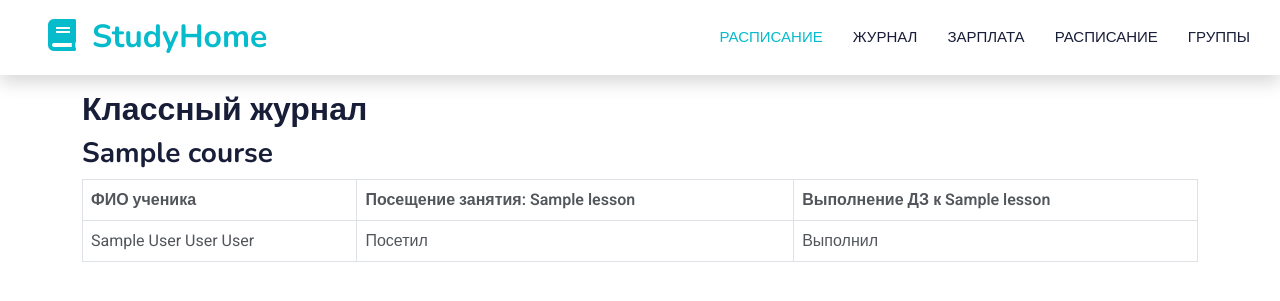
After one commit to AkiyamaNoKami/StudyHome, a Django app: page /teacher_personal/journal/ in a window 1280 px wide. The commit adds this page. Shown: the top 301 px of the page. Run offline with Django 4.2, Linux system fonts and the light colour scheme; a user stored in the database is signed in; tables that the repository leaves empty hold one stand-in row (values such as "Sample post"); some libraries are stand-ins or nearby versions.

Commit message:
Create basic journal functionality

```diff
--- a/course/models.py
+++ b/course/models.py
@@ -94,6 +94,7 @@ class StudentHomework(models.Model):
     answer_3 = models.CharField(max_length=255)
     answer_4 = models.CharField(max_length=255)
     total_grade = models.IntegerField(null=True, blank=True)
+    watch_lesson = models.BooleanField(default=False)
 
     def __str__(self):
         return f'Homework for {self.student.name} on {self.homework.lesson.title}'
--- a/teacher_personal/urls.py
+++ b/teacher_personal/urls.py
@@ -1,5 +1,5 @@
 from django.urls import include, path
-from .views import teacher_personal_view, teacher_homework_view, update_grade_view
+from .views import teacher_personal_view, teacher_homework_view, update_grade_view, journal_view
 
 app_name='teacher_personal'
 
@@ -7,4 +7,5 @@ urlpatterns = [
     path('', teacher_personal_view, name='teacher_personal'),
     path('homeworks/<int:lesson_id>/', teacher_homework_view, name='teacher_homeworks'),
     path('update_grade/<int:lesson_id>/', update_grade_view,name='update_grade'),
+    path('journal/', journal_view, name='teacher_journal'),
 ]
--- a/teacher_personal/views.py
+++ b/teacher_personal/views.py
@@ -66,6 +66,7 @@ def update_grade_view(request, lesson_id):
             lesson = Lesson.objects.get(pk=lesson_id, teacher=teacher)
             students = Student.objects.all()
 
+
             if request.method == 'POST':
                 form = GradeForm(request.POST)
                 if form.is_valid():
@@ -90,3 +91,46 @@ def update_grade_view(request, lesson_id):
             return render(request, 'teacher_pm/teacher_homework.html', context)
     except Account.DoesNotExist:
         return redirect('account:login')
+
+
+# def journal_view(request):
+#     return render(request, 'teacher_pm/journal.html')
+
+@login_required(login_url='account:login')
+def journal_view(request):
+    try:
+        account = request.user
+        if account.teacher:
+            teacher = account.teacher
+            student_homeworks = {}
+            teacher_courses = Course.objects.filter(teacher=teacher)
+            lessons = Lesson.objects.filter(teacher=teacher, course__in=teacher_courses)
+
+            for lesson in lessons:
+                homeworks = StudentHomework.objects.filter(homework__lesson=lesson)
+                activity = StudentHomework.objects.all()
+                course = lesson.course
+                students = Student.objects.filter(course=course)
+                student_active = {}
+                for student in students:
+                    student_hw = 1 if homeworks.filter(student=student) else 0
+                    student_act = 1 if activity.filter(student=student, watch_lesson=True).exists() else 0
+                    if student not in student_homeworks:
+                        student_homeworks[student] = {'attendance': [], 'homework': []}
+                    student_homeworks[student]['attendance'].append(student_act)
+                    student_homeworks[student]['homework'].append(student_hw)
+
+            print(course)
+
+            context = {
+                'lessons': lessons,
+                'students': students,
+                'homeworks': homeworks,
+                'student_homeworks': student_homeworks,
+                'student_active': student_active,
+                'teacher_courses':teacher_courses,
+            }
+
+            return render(request, 'teacher_pm/journal.html', context)
+    except Account.DoesNotExist:
+        return redirect('account:login')
--- /dev/null
+++ b/templates/teacher_pm/journal.html
@@ -0,0 +1,47 @@
+{% extends 'teacher_pm/teacher_base.html' %}
+
+{% block body %}
+
+<div class="container mt-3">
+  <h2>Классный журнал</h2>
+{% for crs in teacher_courses %}
+    <h3>{{ crs }}</h3>
+  <table class="table table-bordered">
+    <thead>
+      <tr>
+        <th>ФИО ученика</th>
+          {% for lesson in lessons %}
+        <th>Посещение занятия: {{ lesson.title }}</th>
+        <th>Выполнение ДЗ к {{ lesson.title }}</th>
+          {% endfor %}
+      </tr>
+    </thead>
+    <tbody>
+
+    {% for student, data in student_homeworks.items %}
+      <tr>
+        <td>{{ student.name }} {{ student.surname }} {{ student.last_name }}</td>
+        {% for value in data.attendance %}
+            {% if value == 1 %}
+                <td>Посетил</td>
+            {% else %}
+                <td>Не посетил</td>
+            {% endif %}
+        {% endfor %}
+        {% for value in data.homework %}
+            {% if value == 1 %}
+                <td>Выполнил </td>
+            {% else %}
+                <td>Не выполнил </td>
+            {% endif %}
+        {% endfor %}
+      </tr>
+    {% endfor %}
+    </tbody>
+  </table>
+{% endfor %}
+</div>
+
+</body>
+
+{% endblock %}
--- a/templates/teacher_pm/teacher_base.html
+++ b/templates/teacher_pm/teacher_base.html
@@ -57,8 +57,8 @@
     </button>
     <div class="collapse navbar-collapse" id="navbarCollapse">
         <div class="navbar-nav ms-auto p-4 p-lg-0">
-            {% block nav_home %}<a href="" class="nav-item nav-link active">Расписание</a>{% endblock %}
-            {% block nav_about %}<a href="" class="nav-item nav-link">Журнал</a>{% endblock %}
+            {% block nav_home %}<a href="{% url 'teacher_personal:teacher_personal' %}" class="nav-item nav-link active">Расписание</a>{% endblock %}
+            {% block nav_about %}<a href="{% url 'teacher_personal:teacher_journal' %}" class="nav-item nav-link">Журнал</a>{% endblock %}
             {% block nav_zp %}<a href="" class="nav-item nav-link">Зарплата</a>{% endblock %}
             {% block nav_rasp %}<a href="" class="nav-item nav-link">Расписание</a>{% endblock %}
             {% block nav_course %}<a href="" class="nav-item nav-link">Группы</a>{% endblock %}
```
